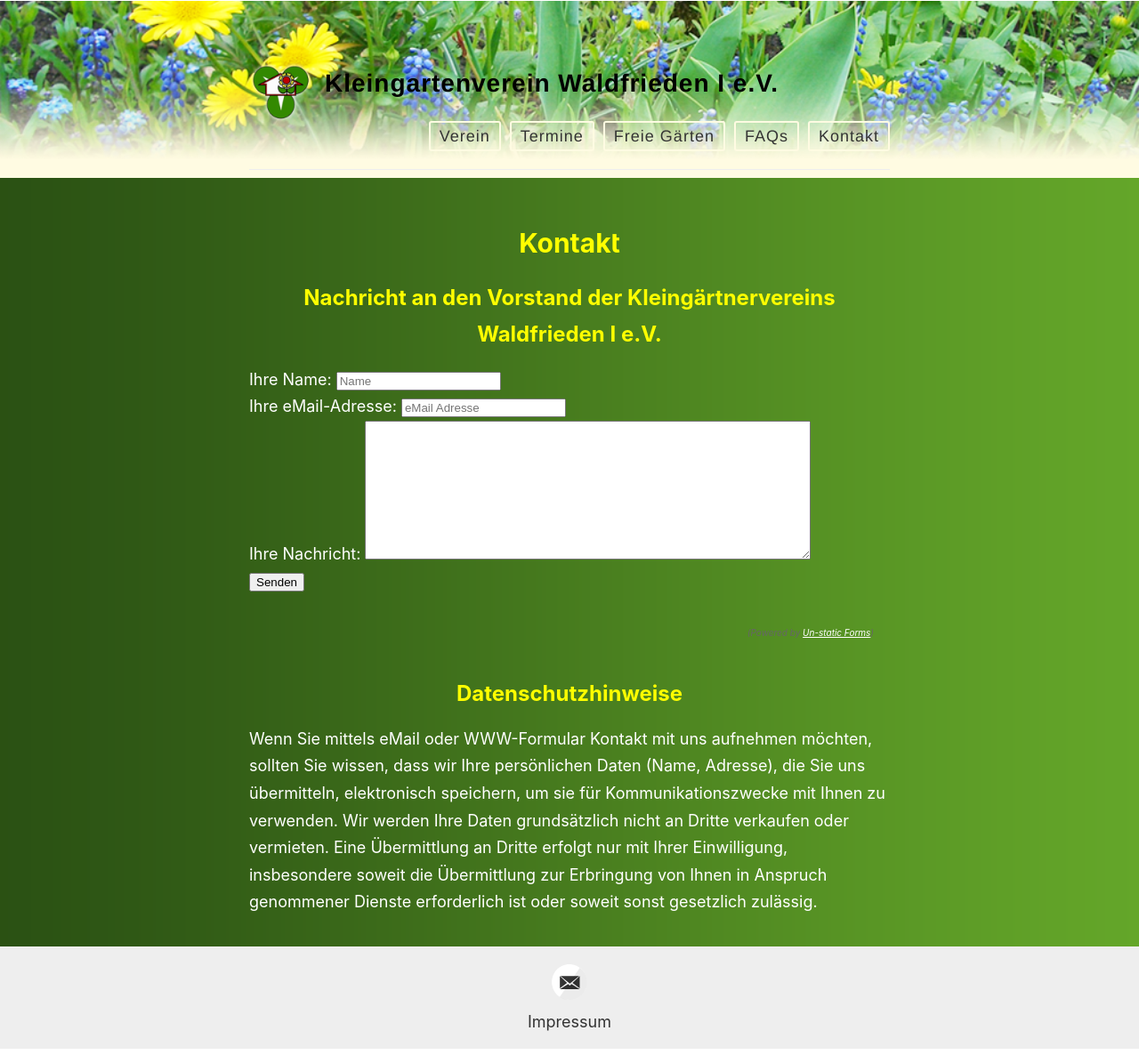
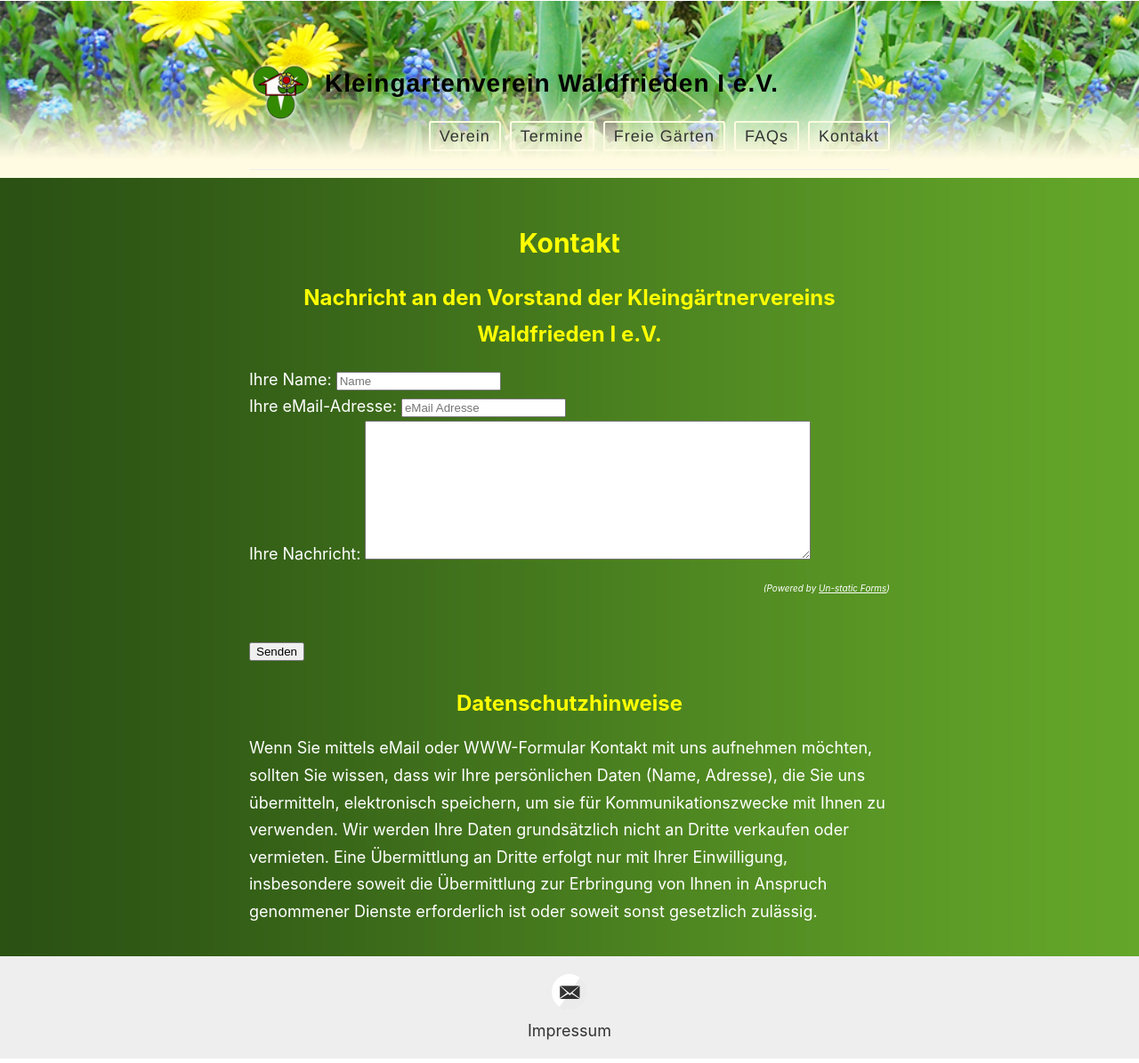
Before and after one commit to der-Frankie/kgv-website-dev.github.io, a Jekyll site: the page built from _pages/kontakt.md, in a window 1280 px wide. Shown: the whole page at 89% size. Built offline with Jekyll 4.4.1, drawn with Linux system fonts in a browser that asks for light colours.

Commit message:
weitere Verfeinerung

```diff
--- a/_includes/contact-form.html
+++ b/_includes/contact-form.html
@@ -17,13 +17,12 @@
         Ihre Nachricht:
         <textarea name="message" cols="60" rows="10"></textarea>
     </label>
+
+    <div class="supporting">
+        <p><i>(Powered by <a rel="nofollow" target="_blank" href="https://forms.un-static.com">Un-static Forms</a>)</i></p>
+    </div>
     <br>
 
     <button type="submit">Senden</button>
-    <br>
 
 </form>
-
-<div class="supporting">
-    <p><i>(Powered by <a rel="nofollow" href="Un-static Forms">Un-static Forms</a>)</i></p>
-</div>
--- a/assets/style.scss
+++ b/assets/style.scss
@@ -532,10 +532,6 @@ body:after {
 
 .supporting{
   text-align: right;
-  margin: 1.8em .8em;
-  /*border-left: 2px solid $gray;*/
-  padding: 0.1em 1em;
-  color: $gray;
   font-size: 10px;
   font-style: italic;
 }
```
